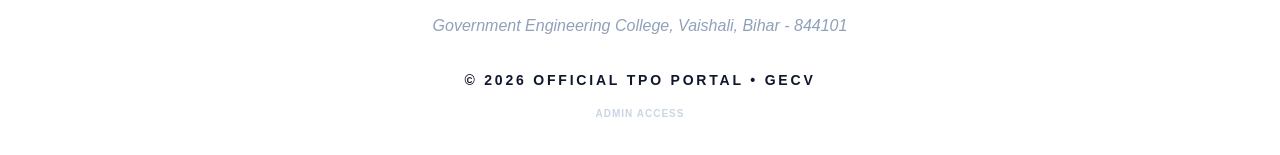
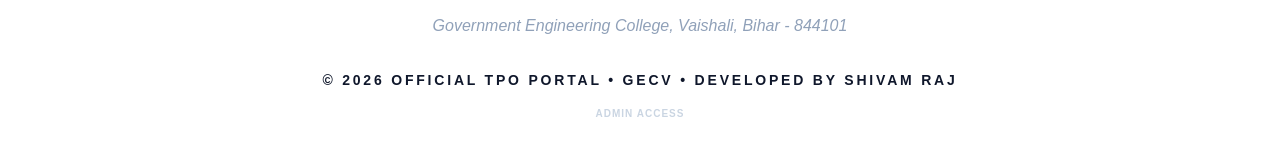
Before and after one commit to Sumitraj4938/Gec-vaishali-, a React (Vite) app: page / in a window 1280 px wide. Shown: the part 3045-3200 px from the top of the page. Built offline with nearby package versions, Linux system fonts and the light colour scheme; no server answers; the database is empty.

Commit message:
refactor: Update branding to Shivam Raj
Updates the application title, metadata name, and footer to reflect the developer's name.

```diff
--- a/index.html
+++ b/index.html
@@ -3,7 +3,7 @@
   <head>
     <meta charset="UTF-8" />
     <meta name="viewport" content="width=device-width, initial-scale=1.0" />
-    <title>My Google AI Studio App</title>
+    <title>Developed by Shivam Raj</title>
   </head>
   <body>
     <div id="root"></div>
--- a/metadata.json
+++ b/metadata.json
@@ -1,5 +1,5 @@
 {
-  "name": "GEC Vaishali TPO Portal",
+  "name": "Developed by Shivam Raj",
   "description": "Official Training and Placement Portal for Civil Engineering at Government Engineering College, Vaishali. Features an AI Career Assistant for students.",
   "requestFramePermissions": []
 }
--- a/src/components/Footer.tsx
+++ b/src/components/Footer.tsx
@@ -12,7 +12,7 @@ export function Footer() {
         </p>
 
         <p className="text-slate-900 text-xs md:text-sm font-bold tracking-[0.2em] uppercase mb-4">
-          © 2026 OFFICIAL TPO PORTAL • GECV
+          © 2026 OFFICIAL TPO PORTAL • GECV • Developed by Shivam Raj
         </p>
 
         <div className="flex justify-center gap-4">
```
